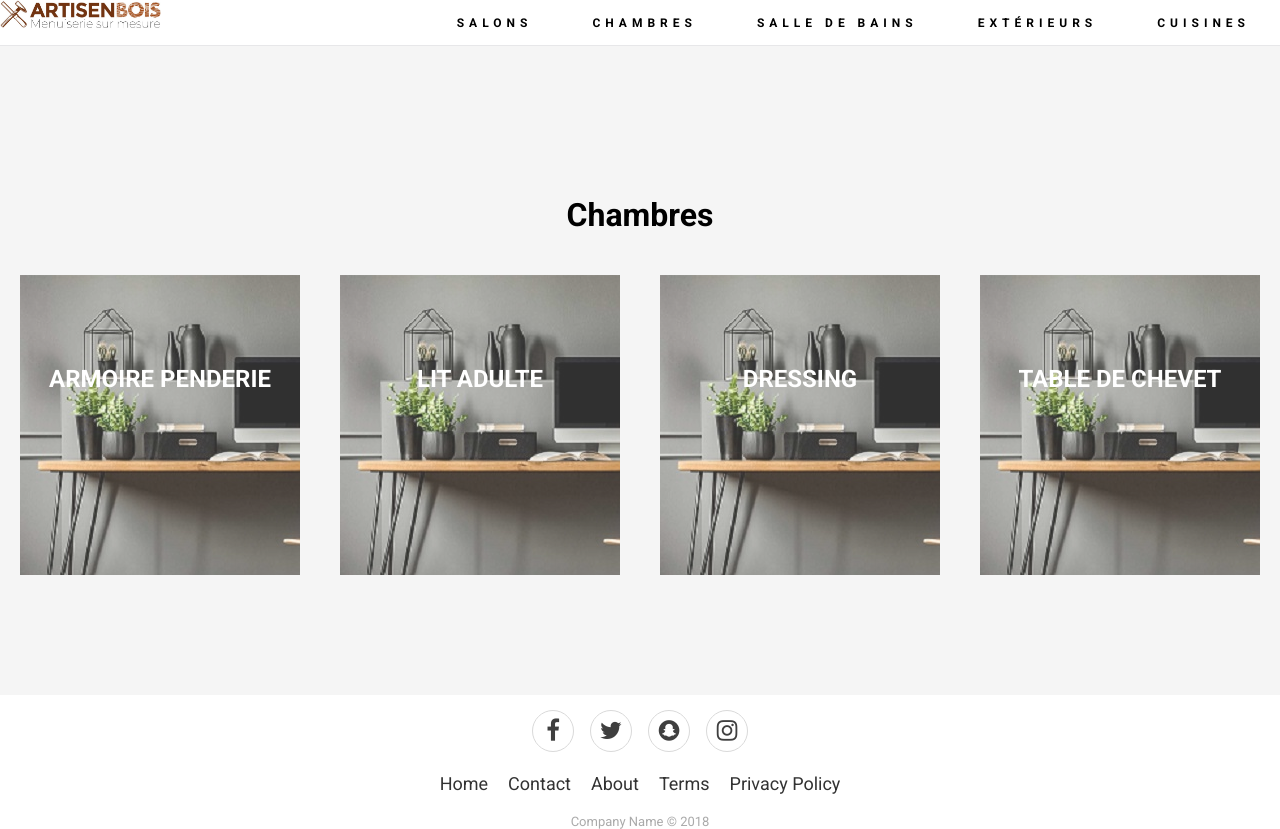
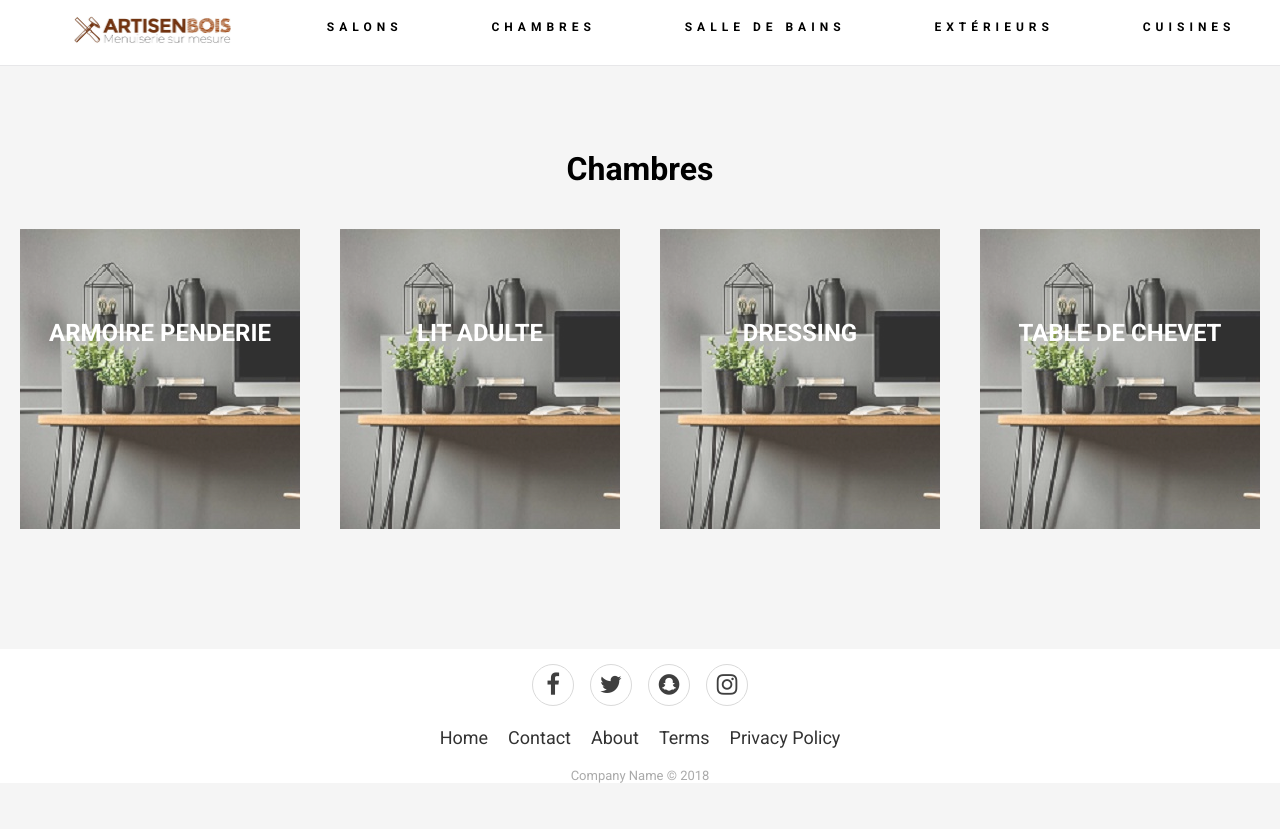
Before and after one commit to Manu-Marques/Projet-ARTISENBOIS, a React (Create React App) app: page /chambres in a window 1280 px wide. After the commit the page ends 800 px from the top, so only its background shows below. Built offline with nearby package versions, Linux system fonts and the light colour scheme.

Commit message:
fixes and add for responsive

```diff
--- a/src/components/Chambres/styles.scss
+++ b/src/components/Chambres/styles.scss
@@ -107,7 +107,7 @@
   .image {
     display: flex;
     flex: 100%;
-    max-width: 380px;
+    max-width: 300px;
   }
 }
 
--- a/src/components/Cuisines/styles.scss
+++ b/src/components/Cuisines/styles.scss
@@ -107,7 +107,7 @@
   .image {
     display: flex;
     flex: 100%;
-    max-width: 380px;
+    max-width: 300px;
   }
 }
 
--- a/src/components/Exterieurs/styles.scss
+++ b/src/components/Exterieurs/styles.scss
@@ -107,7 +107,7 @@
   .image {
     display: flex;
     flex: 100%;
-    max-width: 380px;
+    max-width: 300px;
   }
 }
 
--- a/src/components/Header/index.js
+++ b/src/components/Header/index.js
@@ -23,15 +23,15 @@ export default function Header() {
   return (
     <div className={`wrapper ${open ? "show-nav" : "hidden-nav" }`}>
       <container className="wrapper_menu">
+          <button onClick={toggleMobileNav} className="navbar_burger">
+          <span className="burger-bar" />
+          </button>
+        <ul className="wrapper_container">
           <div className="wrapper_logo">
             <NavLink to="/">
               <img className="wrapper_img" src={Logo} alt="Logo_ArtisenBois" />
             </NavLink>
           </div>
-          <button onClick={toggleMobileNav} className="navbar_burger">
-          <span className="burger-bar" />
-          </button>
-        <ul className="wrapper_container">
 
           <li className="wrapper_links">
             <NavLink className="wrapper_link" to="/salons">Salons</NavLink>
--- a/src/components/Header/styles.scss
+++ b/src/components/Header/styles.scss
@@ -1,35 +1,32 @@
 @import './../Styles/index.scss';
 /* Pour le Header */
 .wrapper{
-	margin: 0;
-	padding: 0;
-	box-sizing: border-box;
-	list-style: none;
+	display: flex;
+	flex-wrap: wrap;
+	align-items: center;
+	position: fixed;
+	justify-content: space-between;
+	border-bottom: 1px solid #e7e7e9;
 	width: 100%;
-	border-bottom: 1px solid #e7e7e9;
+	z-index: 100;
+
 }
 
 .wrapper_menu{
 	width: 100%;
-	height: 45px;
+	height: 65px;
 	display: flex;
 	justify-content: space-between;
 	background-color: white;
 }
 .wrapper_container{
-	text-align: center;
-	position: relative;
 	display: flex;
-	height: 70px;
-	justify-content: space-between;
-	border-radius: 0 0 0 10px;
-
+	justify-content: space-around;
 }
 
 .wrapper_menu ul li{
 	display: inline-block;
-	margin: 0 15px;
-	padding: 0 15px;
+
 }
 
 .wrapper_menu ul li a{
@@ -39,7 +36,7 @@
 	font-weight: bold;
 	letter-spacing: 5px;
 	font-size: 12px;
-	display: block;
+	padding: 0 10px;
 }
 
 .wrapper_menu ul li:hover a{
@@ -52,6 +49,7 @@
 }
 .wrapper_logo{
 	width: 14%;
+	height: 100px;
   }
   .navbar_burger{
 	display: none;
@@ -60,14 +58,14 @@
 @media (max-width: 1024px) {
 	.wrapper_container {
 		flex-direction: column;
+		justify-content: center;
 		align-items: center;
-		background-color: #ca914e;
-		height: 700px;
-		position: absolute;
+		position: fixed;
 		right: -100vw;
-		top: -17px;
+		height: 100vh;
+		padding: 20px;
+		background-color: black;
 		transition: all 0.3s ease-in-out;
-
 	}
 
 	.show-nav .wrapper_container{
@@ -75,6 +73,7 @@
 	}
 	.wrapper_links {
 		display: block;
+		padding-bottom: 20px;
 	}
 	.wrapper_link{
 		color: black !important;
@@ -83,9 +82,8 @@
 		margin-top: 70px;
 		margin-bottom: 32px;
 		background-color: white;
-		width: 130px;
-		border-radius: 10px 10px 10px 10px;
-		margin-right: 40px;
+		width: 180px;
+		border-bottom: 1px solid black;
 	}
 	.wrapper_menu {
 		position: fixed;
@@ -98,6 +96,7 @@
 
 	.wrapper_logo{
 		display: none;
+
 	}
 	.burger-bar,
 	.burger-bar::before,
@@ -125,14 +124,14 @@
 	.navbar_burger {
 		display: inline-block;
 		position: absolute;
-		top: 5%;
+		top: 60%;
 		right: 2%;
 		z-index: 100;
-		height: 55px;
-		width: 55px;
+		height: 50px;
+		width: 50px;
 		padding: 10px;
 		cursor: pointer;
-		background-color: #ca914e;
+		background-color: black;
 		border-radius: 50%;
 
 	}
--- a/src/components/Salle de bains/styles.scss
+++ b/src/components/Salle de bains/styles.scss
@@ -107,7 +107,7 @@
   .image {
     display: flex;
     flex: 100%;
-    max-width: 380px;
+    max-width: 300px;
   }
 }
 
--- a/src/components/Salons/styles.scss
+++ b/src/components/Salons/styles.scss
@@ -108,7 +108,7 @@
   .image {
     display: flex;
     flex: 100%;
-    max-width: 380px;
+    max-width: 300px;
   }
 }
 
```
